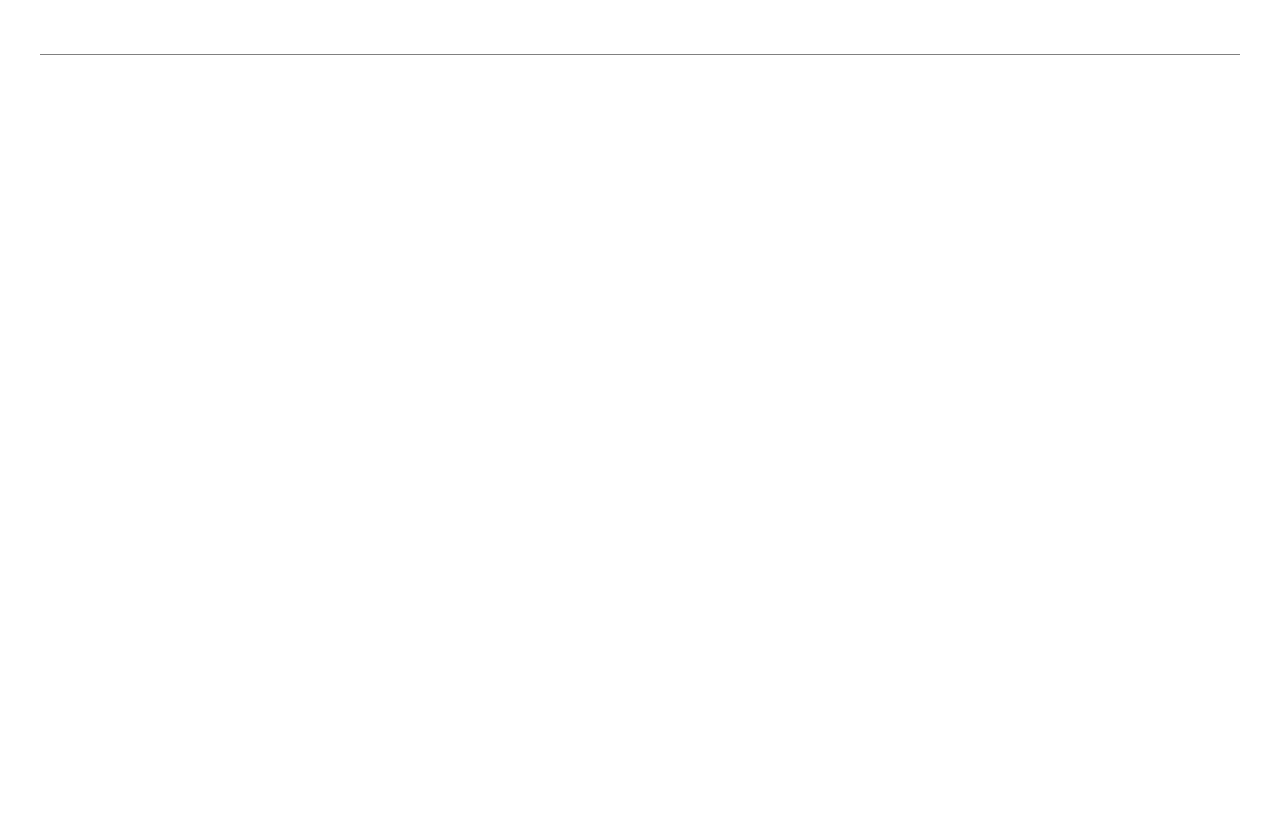
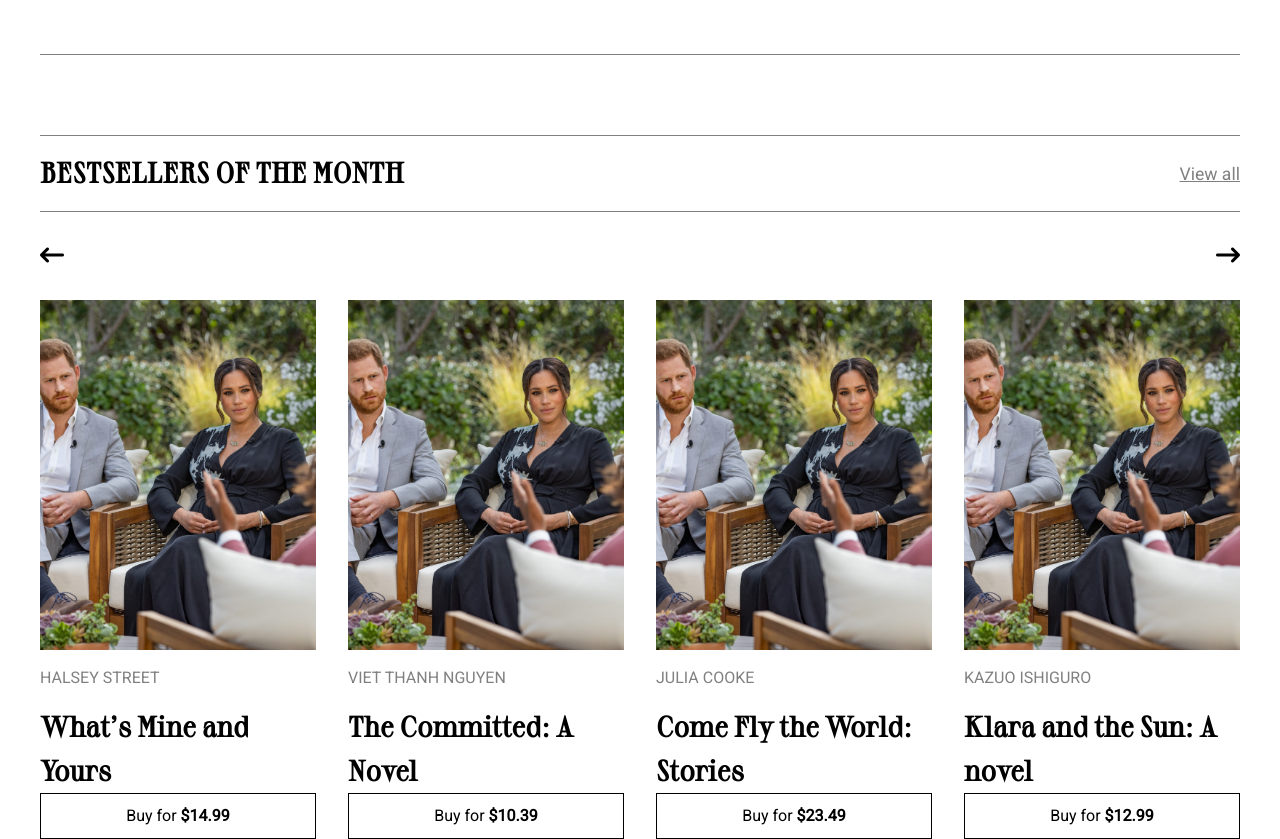
Before and after one commit to Khawarmehfooz/magazine-webapp, a Vue app: page / in a window 1280 px wide. Shown: the part 3160-3999 px from the top of the page. Before the commit the page ends 3247 px from the top, so only its background shows below. Built offline with nearby package versions, Linux system fonts and the light colour scheme.

Commit message:
Create Best Seller Books Component

```diff
--- a/src/App.vue
+++ b/src/App.vue
@@ -3,6 +3,8 @@ import Navbar from './components/Navbar.vue';
 import Hero from './components/Hero.vue';
 import Trending from './components/Trending.vue';
 import Latest from './components/Latest.vue';
+import BestSeller from './components/BestSeller.vue';
+
 </script>
 
 <template>
@@ -10,6 +12,7 @@ import Latest from './components/Latest.vue';
   <Hero/>
   <Trending/>
   <Latest/>
+  <BestSeller/>
 
 </template>
 
--- /dev/null
+++ b/src/components/BestSeller.vue
@@ -0,0 +1,237 @@
+<script>
+// Import Swiper Vue.js components
+import { Swiper, SwiperSlide } from 'swiper/vue';
+
+// Import Swiper styles
+import 'swiper/css';
+
+import 'swiper/css/navigation';
+// import required modules
+import { Navigation, Autoplay } from 'swiper/modules';
+
+export default {
+    components: {
+        Swiper,
+        SwiperSlide,
+    },
+    setup() {
+        return {
+            modules: [Navigation],
+        };
+    },
+    data() {
+        return {
+            bestsellerBooks: [
+                {
+                    bookAuthor: "Halsey Street",
+                    bookTitle: "What's Mine and Yours",
+                    img: "/images/Meghan-and-Harry.jpeg",
+                    price: 14.99
+
+                }, {
+                    bookAuthor: "Viet Thanh Nguyen",
+                    bookTitle: "The Committed: A Novel",
+                    img: "/images/Meghan-and-Harry.jpeg",
+                    price: 10.39
+
+                }, {
+                    bookAuthor: "Julia Cooke",
+                    bookTitle: "Come Fly the World: Stories",
+                    img: "/images/Meghan-and-Harry.jpeg",
+                    price: 23.49
+
+                }, {
+                    bookAuthor: "Kazuo Ishiguro",
+                    bookTitle: "Klara and the Sun: A novel",
+                    img: "/images/Meghan-and-Harry.jpeg",
+                    price: 12.99
+
+                }, {
+                    bookAuthor: "Kazuo Ishiguro",
+                    bookTitle: "Klara and the Sun: A novel",
+                    img: "/images/Meghan-and-Harry.jpeg",
+                    price: 12.99
+
+                }
+
+            ]
+        }
+
+    }
+};
+</script>
+<template>
+    <article class="best-seller">
+        <div class="best-seller__header">
+            <h2 class="best-seller__header__title">Bestsellers of the month</h2>
+            <a href="#">View all</a>
+        </div>
+        <div class="sliders">
+            <div class="slider__left"><i class="fa-solid fa-arrow-left-long fa-xl"></i></div>
+            <div class="slider__right"><i class="fa-solid fa-arrow-right-long fa-xl"></i></div>
+        </div>
+
+        <swiper :slides-per-view="4" :autoplay="{
+            delay: 2500,
+            disableOnInteraction: false,
+        }" :space-between="32" :breakpoints="{
+            '800': {
+                slidesPerView: 4
+            },
+    '680': {
+        slidesPerView: 3
+    },
+    '380': {
+        slidesPerView: 2
+    },
+    '0': {
+        slidesPerView: 1
+    }
+}" :modules="modules" class="mySwiper best-seller__books__grid">
+            <swiper-slide class="best-seller__book" v-for="bestsellerBook in bestsellerBooks">
+                <div class="best-seller__img">
+                    <img :src="bestsellerBook.img" alt="">
+                </div>
+                <div class="best-seller__book__info">
+                    <div class="best-seller__book__info__right">
+                        <p class="best-seller__book__author">
+                            {{ bestsellerBook.bookAuthor }}
+                        </p>
+                    </div>
+                </div>
+                <h2 class="best-seller__book__title">{{ bestsellerBook.bookTitle }}</h2>
+                <a class="book__price" role="button" href="#">Buy for <span>${{ bestsellerBook.price }}</span></a>
+            </swiper-slide>
+        </swiper>
+    </article>
+</template>
+<style scoped>
+.best-seller__header {
+    border-top: 1px solid grey;
+    border-bottom: 1px solid grey;
+    padding: 1rem 0;
+    margin: 5rem 0 2rem 0;
+    display: flex;
+    align-items: center;
+    justify-content: space-between;
+}
+
+.best-seller__header__title {
+    text-transform: uppercase;
+    font-size: 1.8rem;
+}
+
+.best-seller__header a {
+    color: grey;
+    font-size: 1.1rem;
+}
+
+.sliders {
+    display: flex;
+    align-items: center;
+    justify-content: space-between;
+    margin-bottom: 2rem;
+}
+
+.slider__left i,
+.slider__right i {
+    cursor: pointer;
+}
+
+.best-seller__books__grid {
+    display: grid;
+    grid-template-columns: repeat(3, 1fr);
+    gap: 2rem;
+}
+.best-seller__img img{
+    height: 350px;
+    object-fit: cover;
+    aspect-ratio: 4/3;
+}
+
+.best-seller__book__info {
+    display: flex;
+    align-items: center;
+    justify-content: space-between;
+    margin: 1rem 0;
+}
+
+
+.best-seller__book__info__right {
+    position: relative;
+}
+
+.best-seller__book__author {
+    text-transform: uppercase;
+    color: grey;
+}
+
+
+.best-seller__book__title {
+    font-size: 1.8rem;
+}
+
+swiper-container {
+    width: 100%;
+    height: 100%;
+}
+
+swiper-slide {
+    text-align: center;
+    font-size: 18px;
+    background: #fff;
+    display: flex;
+    justify-content: center;
+    align-items: center;
+}
+
+.book__price{
+    border: 1px solid black;
+    padding: 10px 0;
+    display: block;
+    width: 100%;
+    text-align: center;
+    text-decoration: none;
+    color: black;
+}
+.book__price span{
+    font-weight: bold;
+}
+
+@media only screen and (max-width:900px) {
+    .best-seller__book__info {
+        font-size: 12px;
+    }
+
+    .best-seller__book__info__left {
+        display: none;
+    }
+
+    .best-seller__book__author {
+        margin-left: 40px;
+    }
+
+    .best-seller__book__title {
+        font-size: 1.4rem;
+    }
+}
+
+@media only screen and (max-width:766px) {
+    .best-seller__header {
+        margin: 2rem 0;
+    }
+
+    .best-seller__book__title {
+        font-size: 1.2rem;
+    }
+
+    .best-seller__books__grid {
+        grid-template-columns: repeat(2, 1fr);
+    }
+}
+
+@media only screen and (max-width:380px) {
+    .best-seller__header__title {
+        font-size: 1.3rem;
+    }
+}</style>
```
